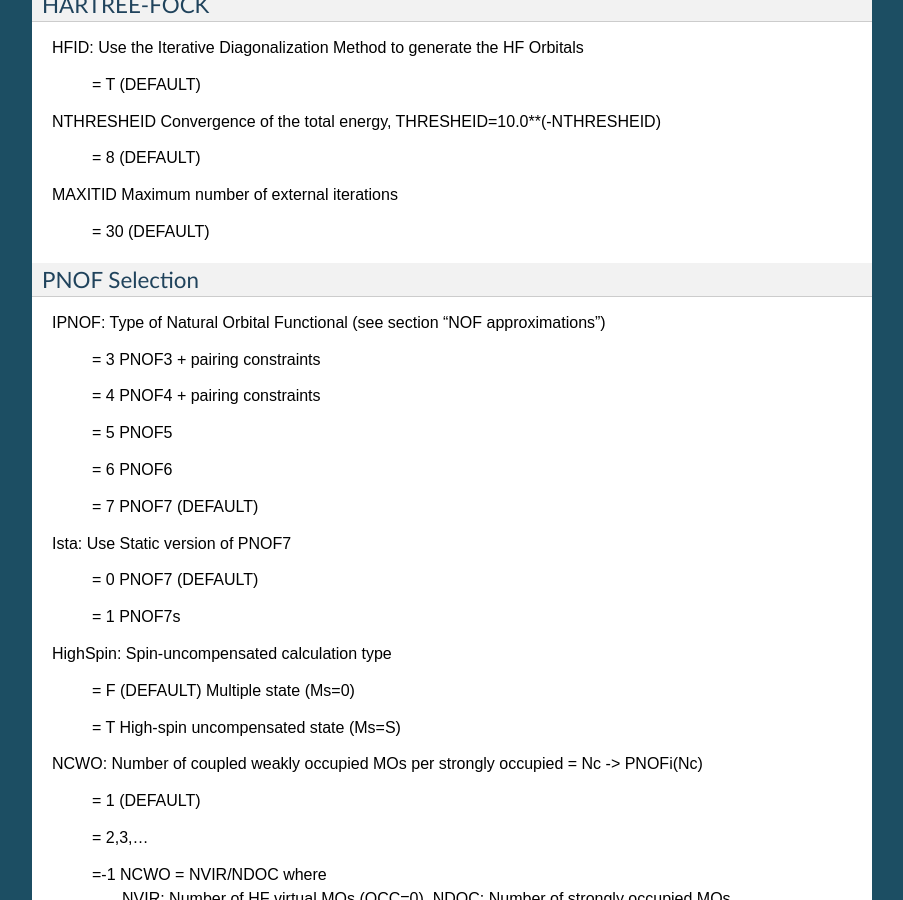
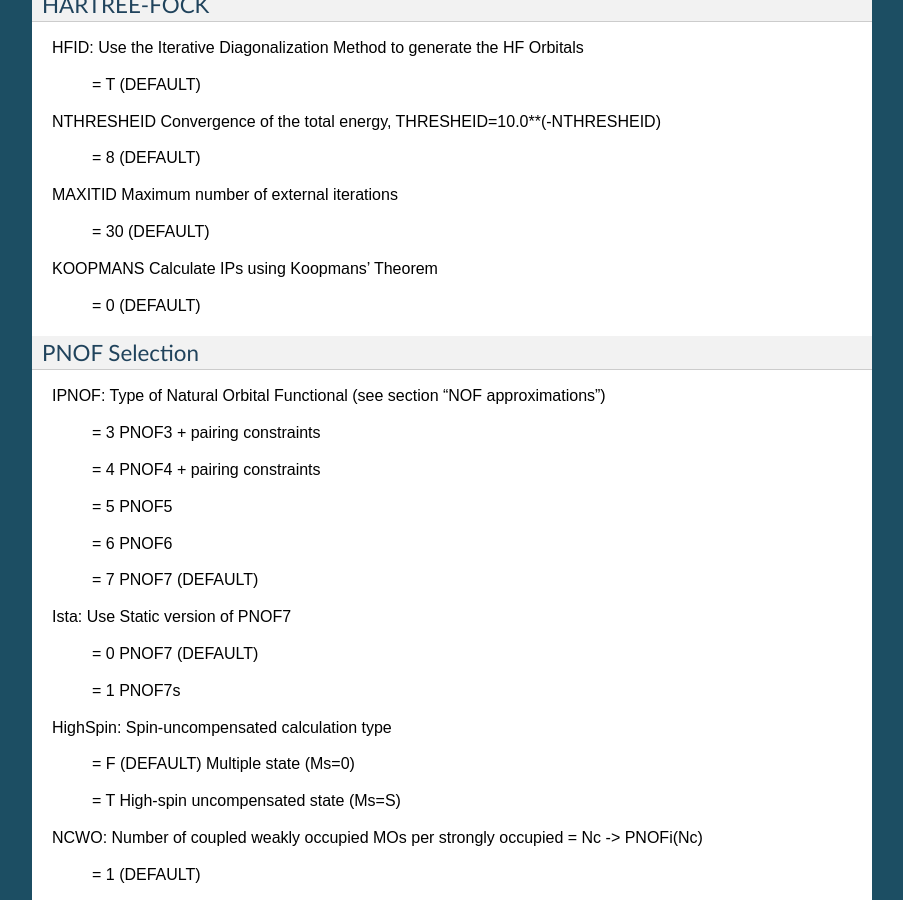
Before and after one commit to DoNOF/DoNOF-Documentation, a Sphinx documentation site: the page built from docs/input.rst, in a window 1280 px wide and 900 px high, scrolled down 2030 px. Shown: the whole window, without its empty margins (198-1101 px from the left). Built offline with Sphinx 7.4.7, drawn with Linux system fonts in a browser that asks for light colours.

Commit message:
Update input.rst

```diff
--- a/docs/input.rst
+++ b/docs/input.rst
@@ -117,6 +117,10 @@ NTHRESHEID          Convergence of the total energy, THRESHEID=10.0**(-NTHRESHEI
 MAXITID             Maximum number of external iterations
 
                       = 30     (DEFAULT)
+
+KOOPMANS            Calculate IPs using Koopmans' Theorem
+
+                      = 0      (DEFAULT)
 
 PNOF Selection
 ^^^^^^^^^^^^^^
```
